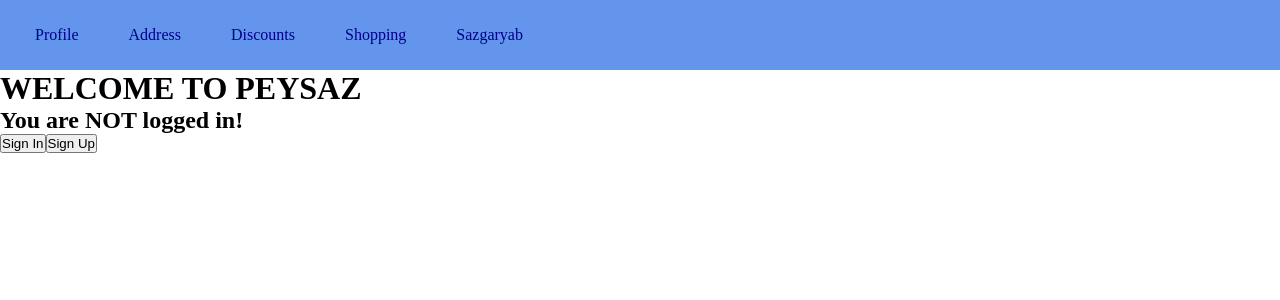
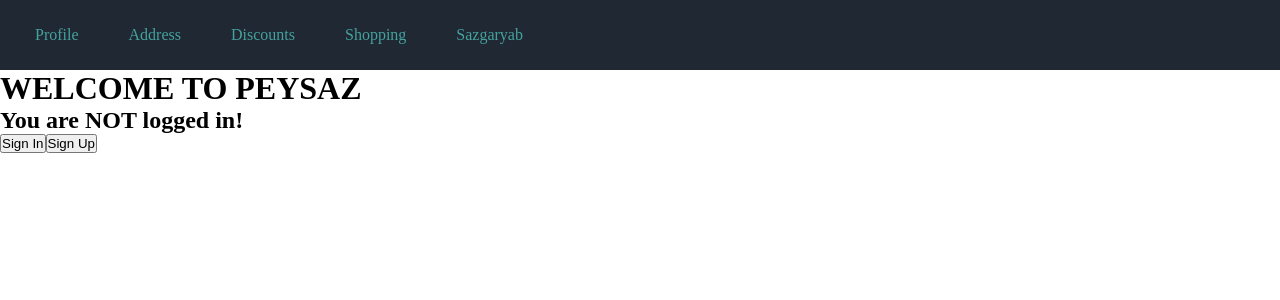
Before and after one commit to romina-kh/PEYSAZ_UI, a React (Vite) app in the folder client/: page / in a window 1280 px wide. Shown: the top 300 px of the page. Built offline with nearby package versions, Linux system fonts and the light colour scheme.

Commit message:
accept color

```diff
--- a/client/src/pages/navbar/navbar.css
+++ b/client/src/pages/navbar/navbar.css
@@ -9,7 +9,7 @@
     align-items: center;
     justify-content: space-between;
     padding: 0 20px;
-    background-color:cornflowerblue;
+    background-color : #1f2833 ;
 
 }
 
@@ -28,7 +28,7 @@
 
 .nav-item
 {
-    color: darkblue;
+    color: #45a29e ;
     font-size: 16px;
     text-decoration: none;
     padding: 10px 15px;
@@ -38,7 +38,7 @@
 
 .nav-item:hover
 {
-    color: azure;
-    background-color: darkblue;
+    color: #1f2833;
+    background-color: rgb(255, 102, 0);
     transition: 0.3s;
 }
```
